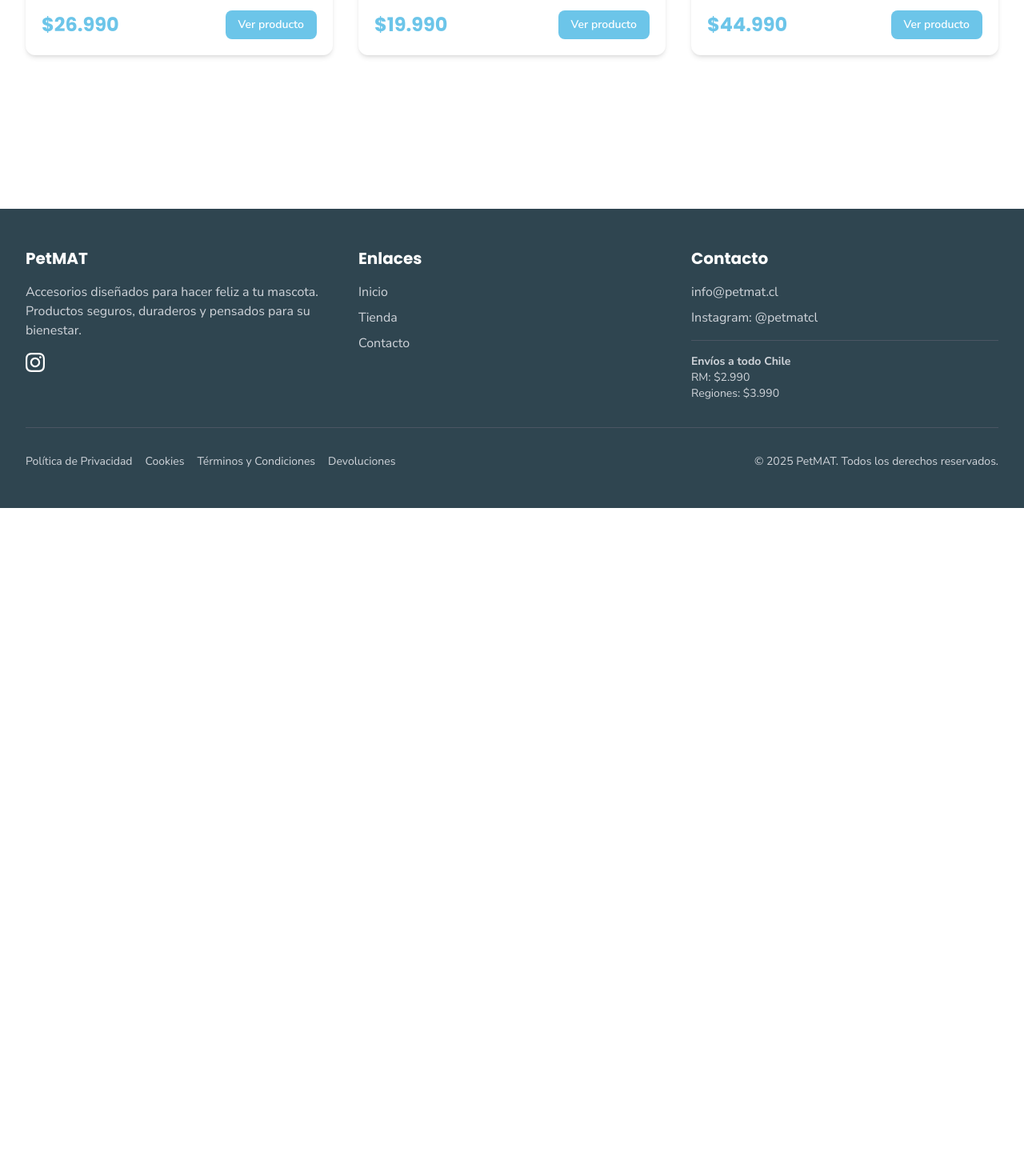
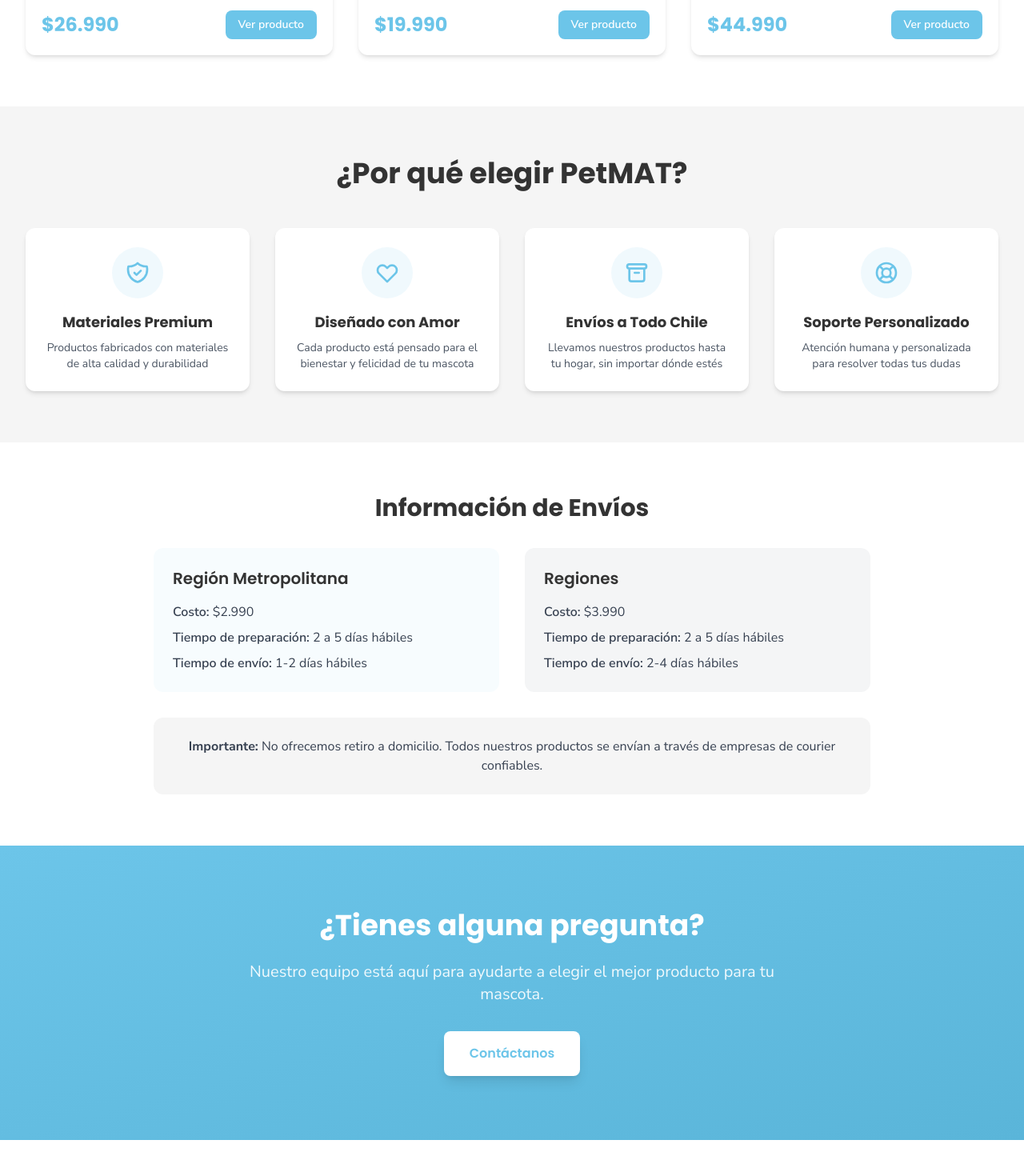
Before and after one commit to riodaah/Petmat, a React (Vite) app: page /tienda in a window 1280 px wide. Shown: the part 700-2170 px from the top of the page at 80% size. Before the commit the page ends 1335 px from the top, so only its background shows below. Built offline with nearby package versions, Linux system fonts and the light colour scheme.

Commit message:
Mejorar Hero: oscurecer video, quitar botÃ³n ContÃ¡ctanos. Enriquecer pÃ¡gina Tienda con beneficios y info de envÃ­os

```diff
--- a/src/components/Hero.jsx
+++ b/src/components/Hero.jsx
@@ -24,8 +24,8 @@
         </video>
       </div>
 
-      {/* Overlay oscuro */}
-      <div className="absolute inset-0 bg-black/30" />
+      {/* Overlay oscuro más intenso para mejor contraste */}
+      <div className="absolute inset-0 bg-black/50" />
 
       {/* Contenido */}
       <div className="relative z-10 container mx-auto px-4 sm:px-6 lg:px-8 text-center">
@@ -44,12 +44,9 @@
             Productos seguros, duraderos y pensados para su bienestar.
           </p>
 
-          <div className="flex flex-col sm:flex-row gap-4 justify-center items-center">
+          <div className="flex justify-center">
             <CTAButton to="/tienda" size="lg">
               Ver Tienda
-            </CTAButton>
-            <CTAButton to="/contacto" variant="secondary" size="lg">
-              Contáctanos
             </CTAButton>
           </div>
         </motion.div>
--- a/src/pages/Tienda.jsx
+++ b/src/pages/Tienda.jsx
@@ -1,8 +1,49 @@
 import { motion } from 'framer-motion';
 import ProductGrid from '../components/ProductGrid';
+import ScrollReveal from '../components/ScrollReveal';
 import productsData from '../data/products.json';
+import config from '../config.json';
 
 const Tienda = () => {
+  const benefits = [
+    {
+      icon: (
+        <svg className="w-8 h-8" fill="none" stroke="currentColor" viewBox="0 0 24 24">
+          <path strokeLinecap="round" strokeLinejoin="round" strokeWidth={2} d="M9 12l2 2 4-4m5.618-4.016A11.955 11.955 0 0112 2.944a11.955 11.955 0 01-8.618 3.04A12.02 12.02 0 003 9c0 5.591 3.824 10.29 9 11.622 5.176-1.332 9-6.03 9-11.622 0-1.042-.133-2.052-.382-3.016z" />
+        </svg>
+      ),
+      title: 'Materiales Premium',
+      description: 'Productos fabricados con materiales de alta calidad y durabilidad'
+    },
+    {
+      icon: (
+        <svg className="w-8 h-8" fill="none" stroke="currentColor" viewBox="0 0 24 24">
+          <path strokeLinecap="round" strokeLinejoin="round" strokeWidth={2} d="M4.318 6.318a4.5 4.5 0 000 6.364L12 20.364l7.682-7.682a4.5 4.5 0 00-6.364-6.364L12 7.636l-1.318-1.318a4.5 4.5 0 00-6.364 0z" />
+        </svg>
+      ),
+      title: 'Diseñado con Amor',
+      description: 'Cada producto está pensado para el bienestar y felicidad de tu mascota'
+    },
+    {
+      icon: (
+        <svg className="w-8 h-8" fill="none" stroke="currentColor" viewBox="0 0 24 24">
+          <path strokeLinecap="round" strokeLinejoin="round" strokeWidth={2} d="M5 8h14M5 8a2 2 0 110-4h14a2 2 0 110 4M5 8v10a2 2 0 002 2h10a2 2 0 002-2V8m-9 4h4" />
+        </svg>
+      ),
+      title: 'Envíos a Todo Chile',
+      description: 'Llevamos nuestros productos hasta tu hogar, sin importar dónde estés'
+    },
+    {
+      icon: (
+        <svg className="w-8 h-8" fill="none" stroke="currentColor" viewBox="0 0 24 24">
+          <path strokeLinecap="round" strokeLinejoin="round" strokeWidth={2} d="M18.364 5.636l-3.536 3.536m0 5.656l3.536 3.536M9.172 9.172L5.636 5.636m3.536 9.192l-3.536 3.536M21 12a9 9 0 11-18 0 9 9 0 0118 0zm-5 0a4 4 0 11-8 0 4 4 0 018 0z" />
+        </svg>
+      ),
+      title: 'Soporte Personalizado',
+      description: 'Atención humana y personalizada para resolver todas tus dudas'
+    }
+  ];
+
   return (
     <div className="min-h-screen bg-white">
       {/* Hero pequeño */}
@@ -25,6 +66,115 @@
 
       {/* Grid de productos */}
       <ProductGrid products={productsData} />
+
+      {/* Beneficios */}
+      <section className="py-16 bg-muted">
+        <div className="container mx-auto px-4 sm:px-6 lg:px-8">
+          <ScrollReveal>
+            <h2 className="text-3xl md:text-4xl font-heading font-bold text-text text-center mb-12">
+              ¿Por qué elegir PetMAT?
+            </h2>
+          </ScrollReveal>
+
+          <div className="grid grid-cols-1 sm:grid-cols-2 lg:grid-cols-4 gap-8">
+            {benefits.map((benefit, index) => (
+              <ScrollReveal key={index} delay={index * 0.1}>
+                <motion.div
+                  whileHover={{ y: -5 }}
+                  className="bg-white rounded-xl p-6 text-center shadow-md hover:shadow-xl transition-shadow duration-300"
+                >
+                  <div className="inline-flex items-center justify-center w-16 h-16 bg-primary/10 text-primary rounded-full mb-4">
+                    {benefit.icon}
+                  </div>
+                  <h3 className="font-heading font-bold text-lg text-text mb-2">
+                    {benefit.title}
+                  </h3>
+                  <p className="text-gray-600 text-sm">
+                    {benefit.description}
+                  </p>
+                </motion.div>
+              </ScrollReveal>
+            ))}
+          </div>
+        </div>
+      </section>
+
+      {/* Información de envíos */}
+      <section className="py-16 bg-white">
+        <div className="container mx-auto px-4 sm:px-6 lg:px-8">
+          <ScrollReveal>
+            <div className="max-w-4xl mx-auto">
+              <h2 className="text-3xl font-heading font-bold text-text text-center mb-8">
+                Información de Envíos
+              </h2>
+
+              <div className="grid grid-cols-1 md:grid-cols-2 gap-8">
+                <div className="bg-primary/5 rounded-xl p-6">
+                  <h3 className="font-heading font-semibold text-xl text-text mb-4">
+                    Región Metropolitana
+                  </h3>
+                  <div className="space-y-2">
+                    <p className="text-gray-700">
+                      <span className="font-semibold">Costo:</span> ${config.shipping.rm.toLocaleString('es-CL')}
+                    </p>
+                    <p className="text-gray-700">
+                      <span className="font-semibold">Tiempo de preparación:</span> {config.shipping.prep_days_min} a {config.shipping.prep_days_max} días hábiles
+                    </p>
+                    <p className="text-gray-700">
+                      <span className="font-semibold">Tiempo de envío:</span> 1-2 días hábiles
+                    </p>
+                  </div>
+                </div>
+
+                <div className="bg-accent/5 rounded-xl p-6">
+                  <h3 className="font-heading font-semibold text-xl text-text mb-4">
+                    Regiones
+                  </h3>
+                  <div className="space-y-2">
+                    <p className="text-gray-700">
+                      <span className="font-semibold">Costo:</span> ${config.shipping.regions.toLocaleString('es-CL')}
+                    </p>
+                    <p className="text-gray-700">
+                      <span className="font-semibold">Tiempo de preparación:</span> {config.shipping.prep_days_min} a {config.shipping.prep_days_max} días hábiles
+                    </p>
+                    <p className="text-gray-700">
+                      <span className="font-semibold">Tiempo de envío:</span> 2-4 días hábiles
+                    </p>
+                  </div>
+                </div>
+              </div>
+
+              <div className="mt-8 p-6 bg-muted rounded-xl text-center">
+                <p className="text-gray-700">
+                  <strong>Importante:</strong> No ofrecemos retiro a domicilio. Todos nuestros productos se envían a través de empresas de courier confiables.
+                </p>
+              </div>
+            </div>
+          </ScrollReveal>
+        </div>
+      </section>
+
+      {/* CTA Final */}
+      <section className="py-20 bg-gradient-to-br from-primary to-[#5AB5D9]">
+        <div className="container mx-auto px-4 sm:px-6 lg:px-8 text-center">
+          <ScrollReveal>
+            <h2 className="text-3xl md:text-4xl font-heading font-bold text-white mb-6">
+              ¿Tienes alguna pregunta?
+            </h2>
+            <p className="text-xl text-white/90 mb-8 max-w-2xl mx-auto">
+              Nuestro equipo está aquí para ayudarte a elegir el mejor producto para tu mascota.
+            </p>
+            <motion.a
+              href="/contacto"
+              whileHover={{ scale: 1.05 }}
+              whileTap={{ scale: 0.95 }}
+              className="inline-block px-8 py-4 bg-white text-primary font-heading font-semibold rounded-lg shadow-lg hover:shadow-xl transition-all duration-300"
+            >
+              Contáctanos
+            </motion.a>
+          </ScrollReveal>
+        </div>
+      </section>
     </div>
   );
 };
```
